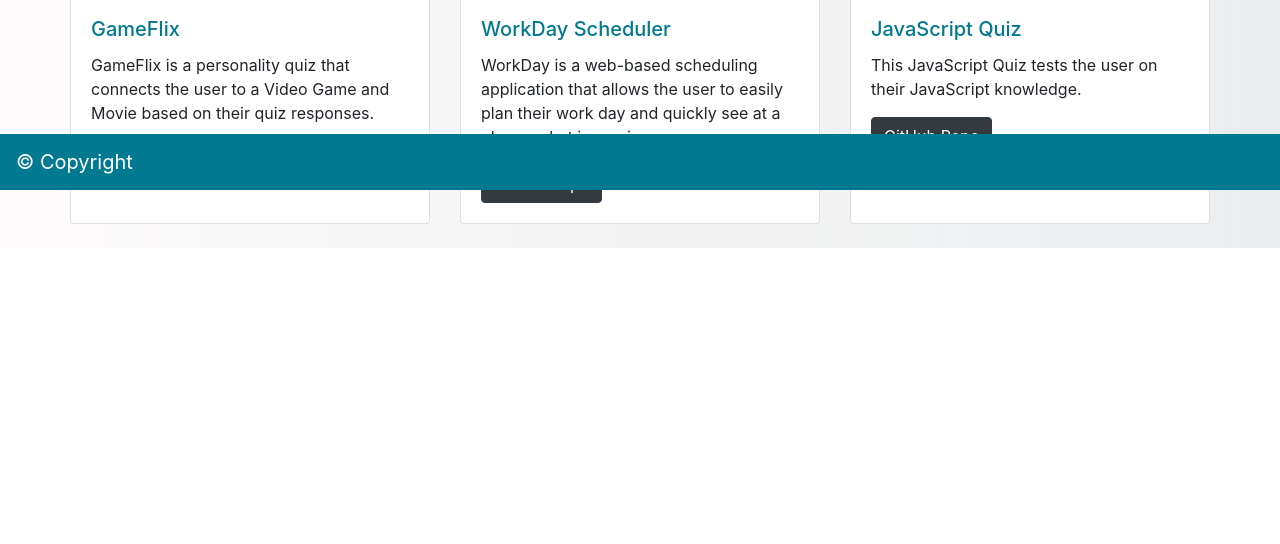
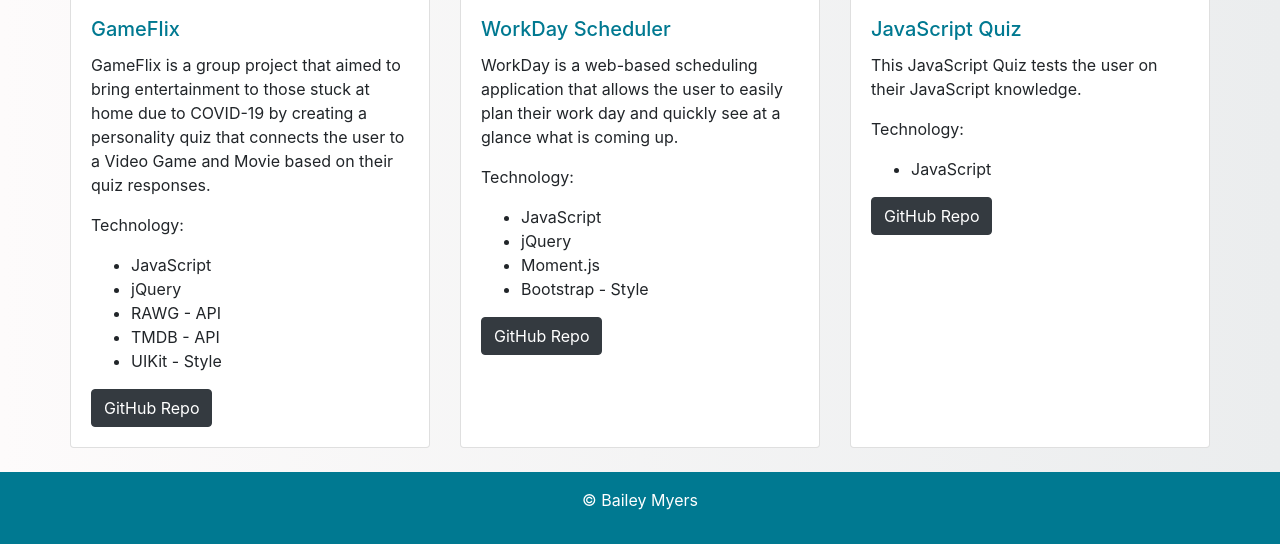
Before and after one commit to baileymyers/Portfolio, a plain HTML site: page pages/portfolio.html in a window 1280 px wide. Shown: the part 610-1154 px from the top of the page. Before the commit the page ends 858 px from the top, so only its background shows below. Drawn offline with nearby package versions, Linux system fonts and the light colour scheme.

Commit message:
adding description of projects on portfolio page; also made working sticky footer

```diff
--- a/assets/style/portfolio.css
+++ b/assets/style/portfolio.css
@@ -40,3 +40,7 @@
 #footer {
     background-color: #007991;
 }
+
+#footer-text {
+    text-align: center;
+}
--- a/pages/portfolio.html
+++ b/pages/portfolio.html
@@ -11,7 +11,7 @@
 <body class="background">
         <!-- Navigation Bar from Bootstrap -->
         <nav class="navbar navbar-expand-lg navbar-dark bg-dark text-white myNav">
-            <a class="navbar-brand myName" href="#">Bailey Myers</a>
+            <a class="navbar-brand myName" href="./index.html">Bailey Myers</a>
             <button class="navbar-toggler" type="button" data-toggle="collapse" data-target="#navbarNav" aria-controls="navbarNav" aria-expanded="false" aria-label="Toggle navigation">
               <span class="navbar-toggler-icon"></span>
             </button>
@@ -47,7 +47,15 @@
                 <a href="https://tommywillen.github.io/Gameflix/">
                   <h5 class="card-title project-title">GameFlix</h5>
                 </a>
-                <p class="card-text">GameFlix is a personality quiz that connects the user to a Video Game and Movie based on their quiz responses.</p>
+                <p class="card-text">GameFlix is a group project that aimed to bring entertainment to those stuck at home due to COVID-19 by creating a personality quiz that connects the user to a Video Game and Movie based on their quiz responses.</p>
+                <p class="card-text">Technology:</p>
+                <ul class="card-text">
+                  <li>JavaScript</li>
+                  <li>jQuery</li>
+                  <li>RAWG - API</li>
+                  <li>TMDB - API</li>
+                  <li>UIKit - Style</li>
+                </ul>
                 <a href="https://github.com/TommyWillen/Gameflix" class="btn btn-dark">GitHub Repo</a>
               </div>
             </div>
@@ -62,6 +70,13 @@
                   <h5 class="card-title project-title">WorkDay Scheduler</h5>
                 </a>
                 <p class="card-text">WorkDay is a web-based scheduling application that allows the user to easily plan their work day and quickly see at a glance what is coming up.</p>
+                <p class="card-text">Technology:</p>
+                <ul class="card-text">
+                  <li>JavaScript</li>
+                  <li>jQuery</li>
+                  <li>Moment.js</li>
+                  <li>Bootstrap - Style</li>
+                </ul>
                 <a href="https://github.com/baileymyers/WorkDay-Scheduler" class="btn btn-dark">GitHub Repo</a>
               </div>
             </div>
@@ -76,6 +91,10 @@
                   <h5 class="card-title project-title">JavaScript Quiz</h5>
                 </a>
                 <p class="card-text">This JavaScript Quiz tests the user on their JavaScript knowledge.</p>
+                <p class="card-text">Technology:</p>
+                <ul class="card-text">
+                  <li>JavaScript</li>
+                </ul>
                 <a href="https://github.com/baileymyers/So-You-Think-You-Understand-JavaScript" class="btn btn-dark">GitHub Repo</a>
               </div>
             </div>
@@ -83,9 +102,9 @@
         </div>
       </div>
     </main>
-    <nav class="navbar fixed-bottom navbar-dark text-white" id="footer">
-      <a class="navbar-brand" href="#">&#169; Copyright</a>
-    </nav>
+    <footer class="footer mt-auto py-3" id="footer">
+      <p class="text-white" id="footer-text">&#169; Bailey Myers</p>
+    </footer>
 
 </body>
 </html>
```
